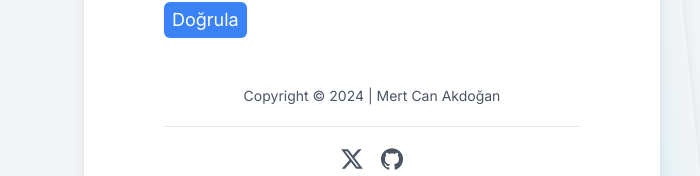
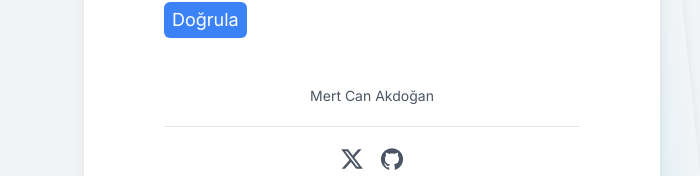
Before and after one commit to mertcakdogan/tc-kimlik-dogrulama, a Next.js app: page / in a window 1280 px wide. Shown: the part 774-950 px from the top of the page, without its empty margins (268-968 px from the left). Built offline with nearby package versions, Linux system fonts and the light colour scheme.

Commit message:
Copyright kaldırıldı

```diff
--- a/src/app/components/TCKimlikForm.tsx
+++ b/src/app/components/TCKimlikForm.tsx
@@ -111,7 +111,7 @@ export default function TCKimlikForm() {
             )}
 
             <footer className="text-sm text-gray-600 mt-4 text-center">
-                <p>Copyright © 2024 | Mert Can Akdoğan </p>
+                <p> Mert Can Akdoğan </p>
                 <br /><hr /><br />
                 <p>
                     <a href="https://x.com/mertcakdogan" target="_blank" rel="noopener noreferrer" className='p-2'>
```
